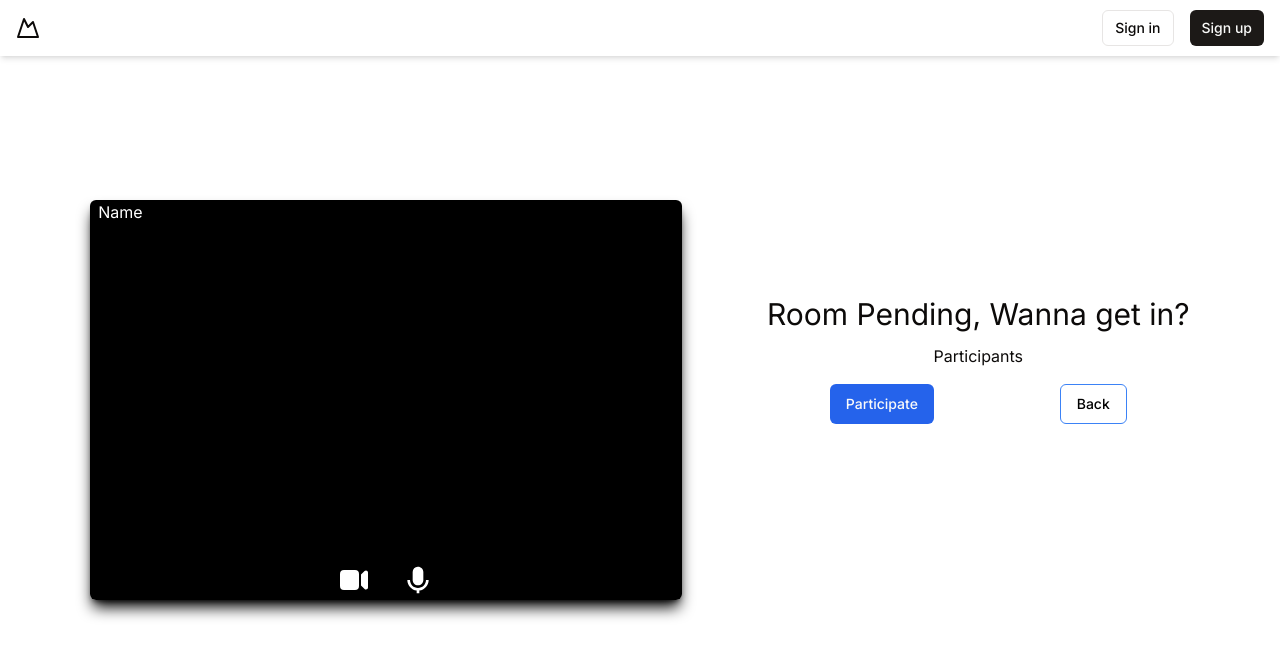
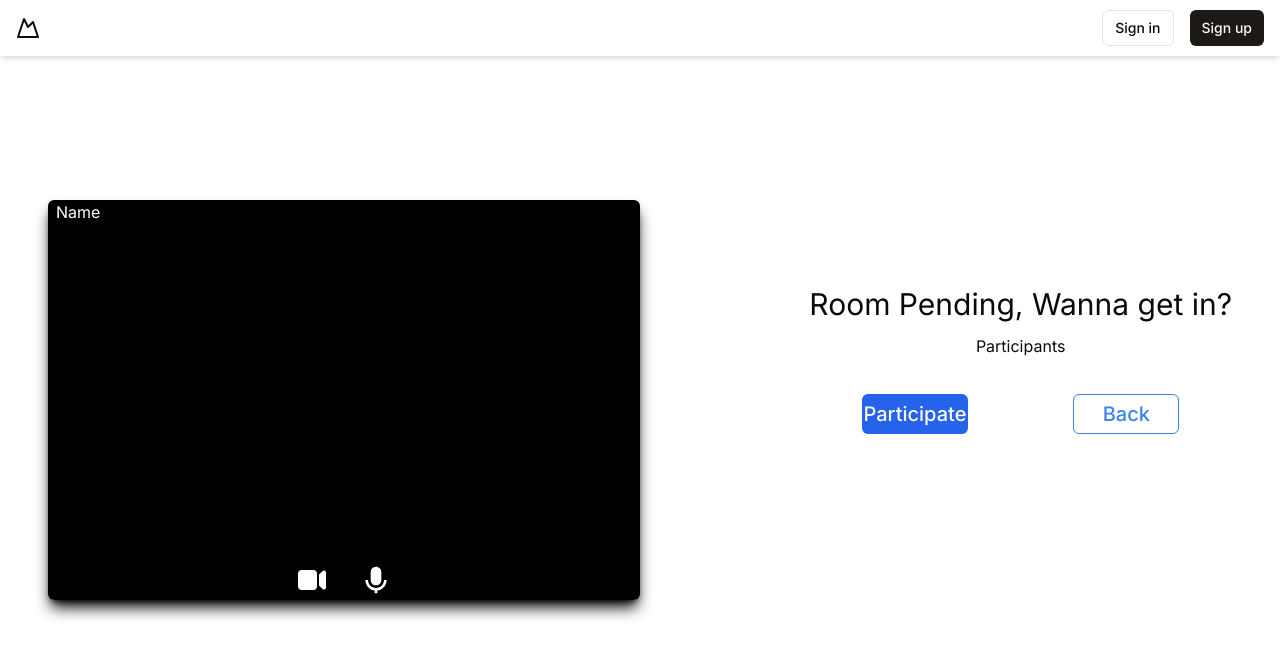
Before and after one commit to hakkm/meet-clone, a Next.js app: page /room/1 in a window 1280 px wide. Shown: the top 658 px of the page. Built offline with nearby package versions, Linux system fonts and the light colour scheme; no server answers.

Commit message:
Start Refactoring

```diff
--- a/src/app/room/[id]/page.tsx
+++ b/src/app/room/[id]/page.tsx
@@ -44,7 +44,8 @@ const Meet = () => {
       setHeight(videoRef.current.clientHeight)
     }
   })
-
+  useEffect(() => {
+  },[])
   useEffect(() => {
     if (videoRef.current && stream) {
       videoRef.current.srcObject = stream;
@@ -139,7 +140,7 @@ useEffect(() => {
   }
   return (
 
-    <section className="flex px-[3rem] items-center mt-[4rem] justify-around flex-col lg:flex-row ">
+    <section className="flex px-[3rem] items-center mt-[4rem] justify-around flex-col lg:flex-row md:justify-between ">
       <div className="relative w-full h-[25rem]  shadow-inset-lg mt-[5rem] border-black lg:w-1/2 ">
         <h1 className=" text-center absolute z-30 top-0 left-0 transform  text-white ml-[0.5rem]">
           Name
@@ -185,15 +186,15 @@ useEffect(() => {
               <h1 className="text-3xl text-center mb-3">
                 Room Pending, Wanna get in?
               </h1>
-              <div>
+              <div className="relative mb-5">
                 <span>Participants</span>
                 {/* here we will list participants */}
               </div>
               <div className="flex justify-around w-full mt-4">
-                <Button className="bg-blue-600">
+                <Button className="bg-blue-600 w-3/12 text-xl">
                   Participate
                 </Button>
-                <Button className="bg-transparent border border-blue-500 text-black">
+                <Button className="bg-transparent border w-3/12 text-xl border-blue-500 text-blue-500">
                   Back
                 </Button>
               </div>
```
